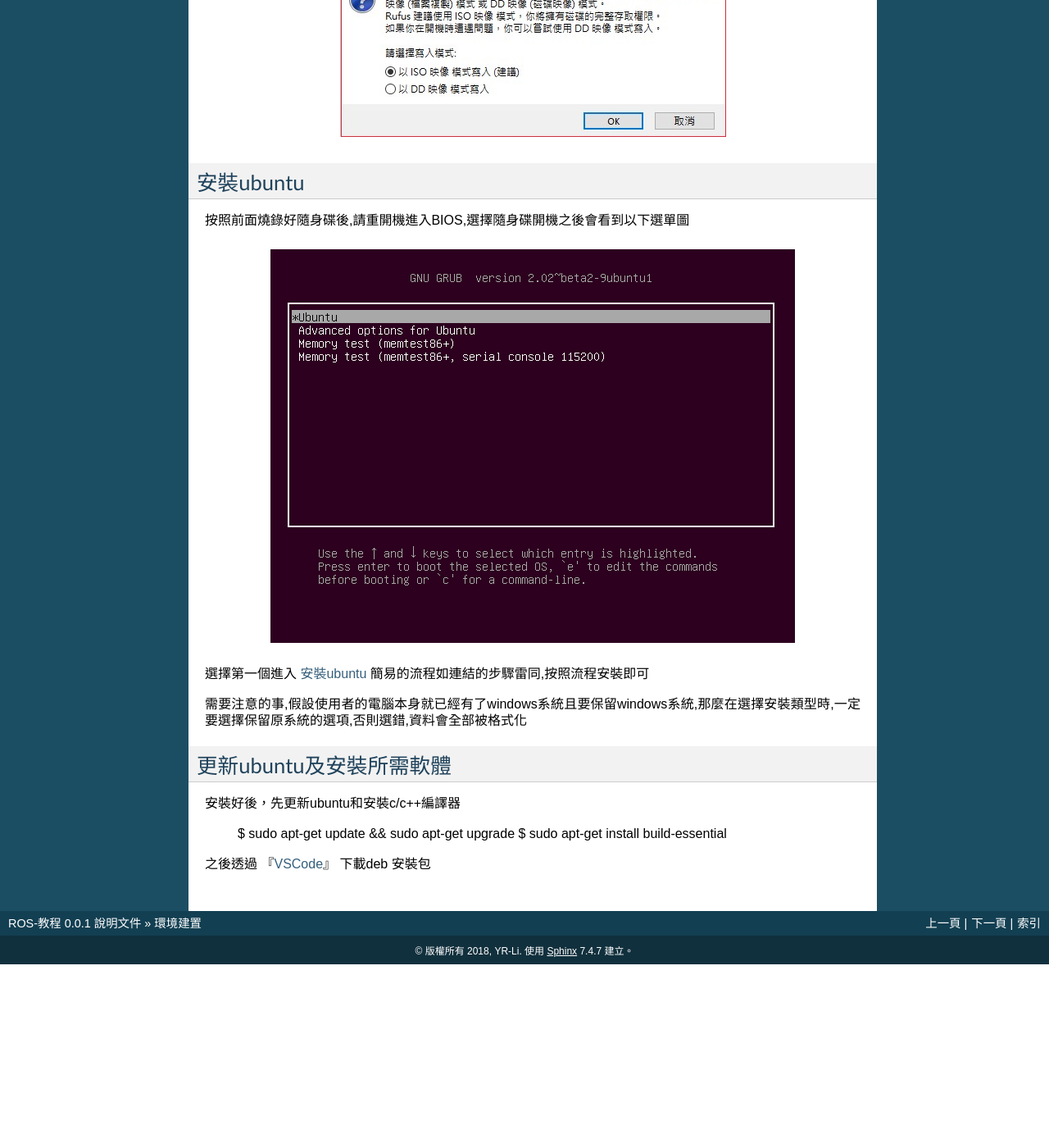
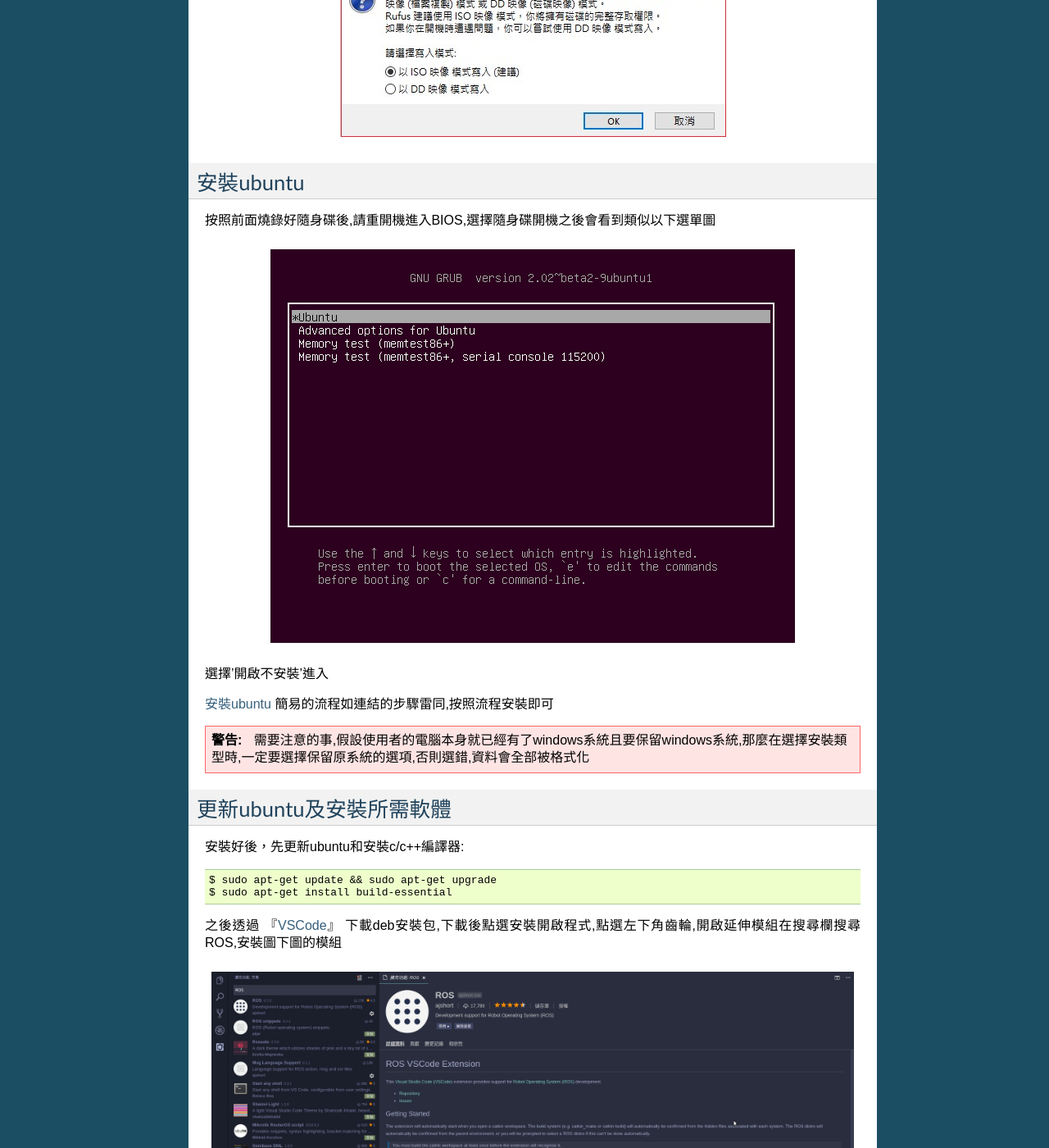
Before and after one commit to TKU-ME-Lab/ros_tutorial, a Sphinx documentation site: the page built from docs/source/env-build.rst, in a window 1280 px wide and 1400 px high, scrolled down 1703 px. Shown: the whole window at 82% size. Built offline with Sphinx 7.4.7, drawn with Linux system fonts in a browser that asks for light colours; pages that are not in the unit, such as notebooks, are missing from menus; before the commit the page ends 2879 px from its top, so only the background shows below that.

```diff
--- a/docs/source/env-build.rst
+++ b/docs/source/env-build.rst
@@ -30,15 +30,16 @@
 
 安裝ubuntu
 ---------------
-按照前面燒錄好隨身碟後,請重開機進入BIOS,選擇隨身碟開機之後會看到以下選單圖
+按照前面燒錄好隨身碟後,請重開機進入BIOS,選擇隨身碟開機之後會看到類似以下選單圖
 
 .. figure:: image/linux_grub-1.png
 
-選擇第一個進入
+選擇'開啟不安裝'進入
+
 `安裝ubuntu`_ 簡易的流程如連結的步驟雷同,按照流程安裝即可
 
 .. warning::
-需要注意的事,假設使用者的電腦本身就已經有了windows系統且要保留windows系統,那麼在選擇安裝類型時,一定要選擇保留原系統的選項,否則選錯,資料會全部被格式化
+	需要注意的事,假設使用者的電腦本身就已經有了windows系統且要保留windows系統,那麼在選擇安裝類型時,一定要選擇保留原系統的選項,否則選錯,資料會全部被格式化
 
 .. _安裝ubuntu: https://blog.xuite.net/yh96301/blog/242333268-%E5%AE%89%E8%A3%9DUbuntu+16.04
 
@@ -47,12 +48,15 @@
 
 更新ubuntu及安裝所需軟體
 -------------------------
-安裝好後，先更新ubuntu和安裝c/c++編譯器
+安裝好後，先更新ubuntu和安裝c/c++編譯器::
 
 	$ sudo apt-get update && sudo apt-get upgrade
 	$ sudo apt-get install build-essential
 
-之後透過 'VSCode_' 下載deb 安裝包
+之後透過 'VSCode_' 下載deb安裝包,下載後點選安裝開啟程式,點選左下角齒輪,開啟延伸模組在搜尋欄搜尋ROS,安裝圖下圖的模組
+
+.. figure:: image/vscode_extention.png
+
 
 
 .. _VSCode: https://code.visualstudio.com/
```
Also changed, not shown: docs/source/image/vscode_extention.png (added).
